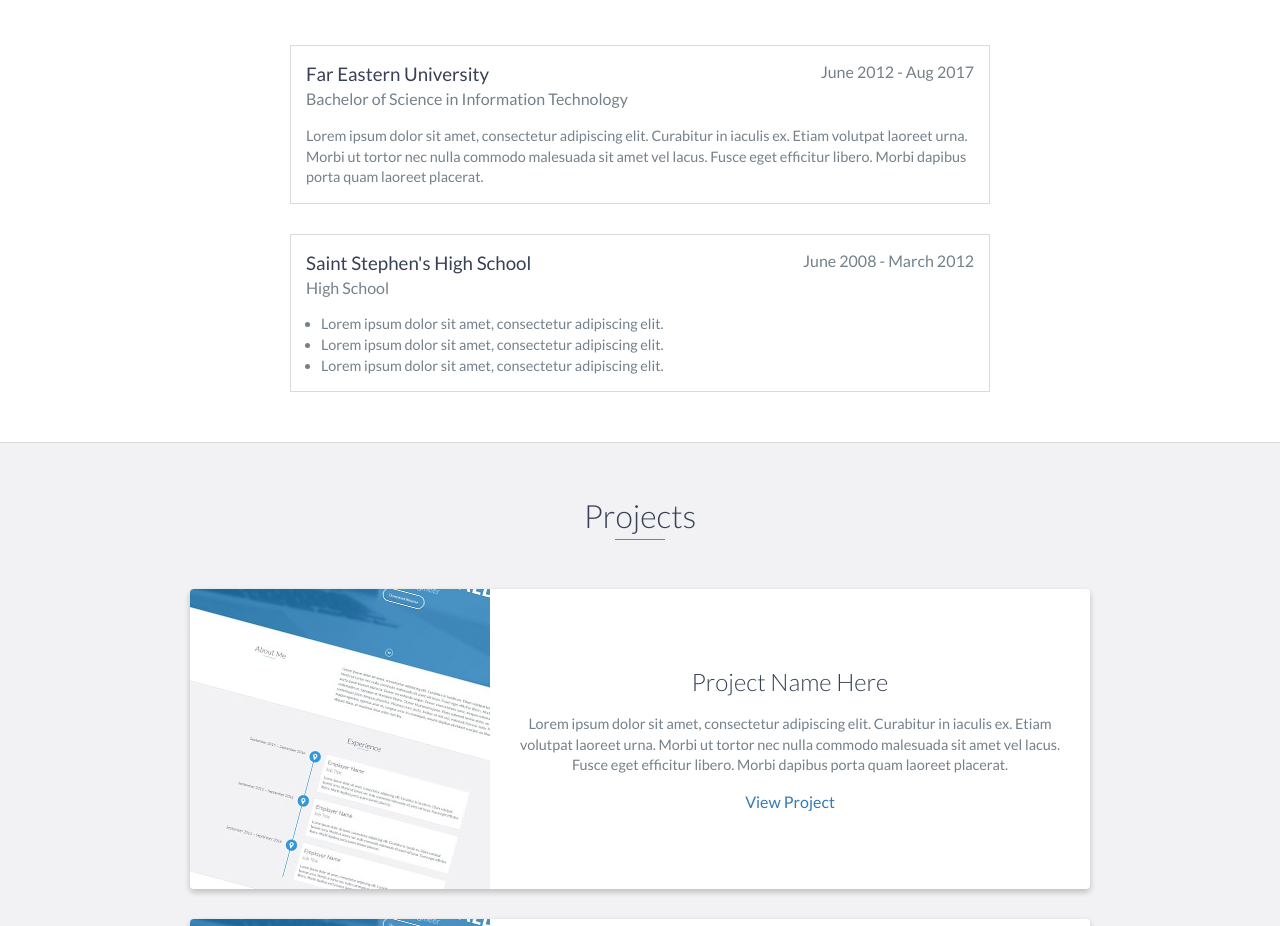
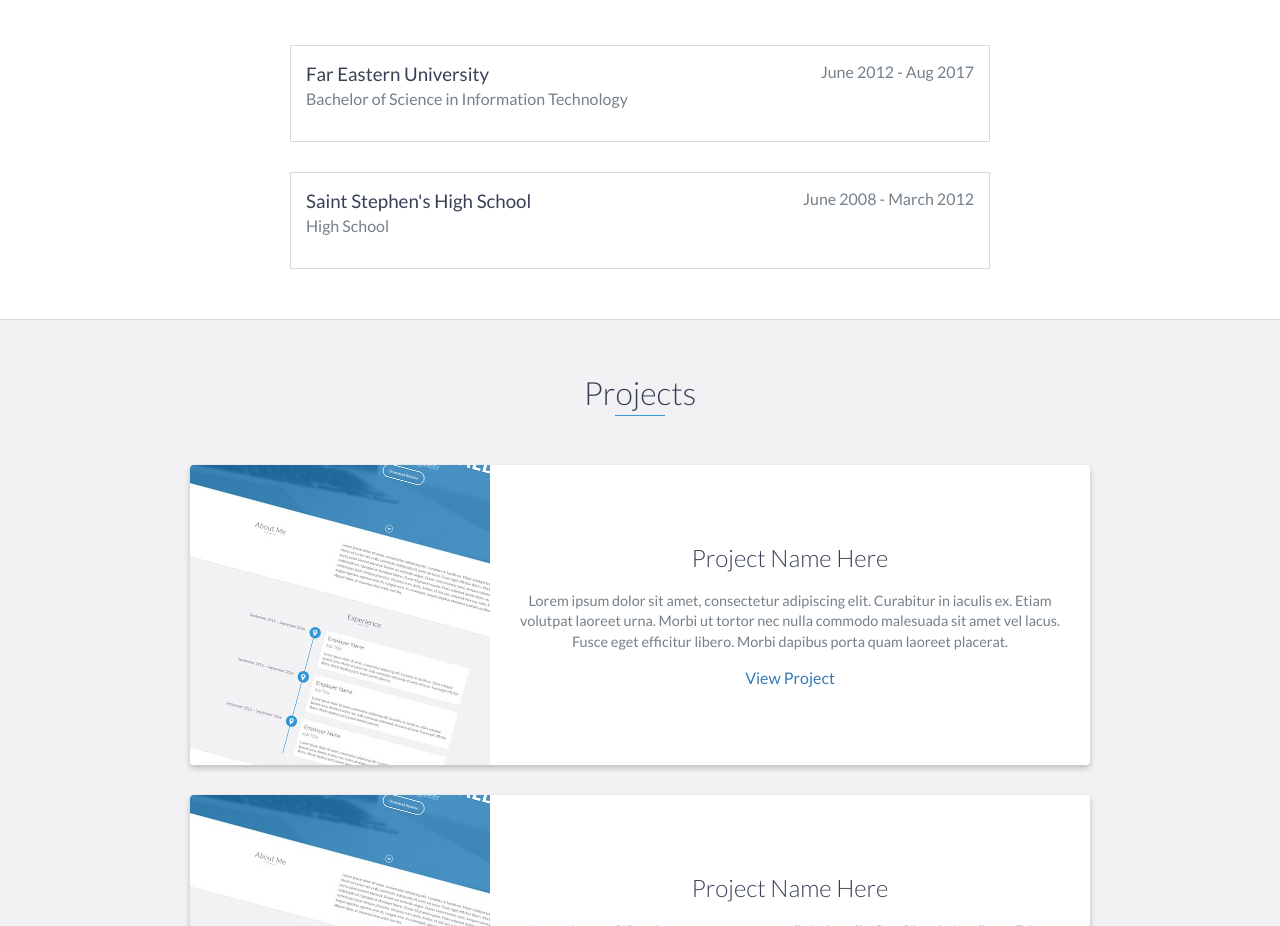
Before and after one commit to bluemegachan/JeChan, a website: page index.html in a window 1280 px wide. Shown: the part 2460-3386 px from the top of the page. Drawn offline with nearby package versions, Linux system fonts and the light colour scheme.

Commit message:
Update index.html

```diff
--- a/index.html
+++ b/index.html
@@ -143,9 +143,7 @@
             <h3>Far Eastern University</h3>
             <span class="education-date">June 2012 - Aug 2017</span>
             <h4>Bachelor of Science in Information Technology</h4>
-            <p>
-                Lorem ipsum dolor sit amet, consectetur adipiscing elit. Curabitur in iaculis ex. Etiam volutpat laoreet urna. Morbi ut tortor nec nulla commodo malesuada sit amet vel lacus. Fusce eget efficitur libero. Morbi dapibus porta quam laoreet placerat.
-            </p>
+
         </div>
         <!-- End .education-block -->
 
@@ -153,17 +151,7 @@
             <h3>Saint Stephen's High School</h3>
             <span class="education-date">June 2008 - March 2012</span>
             <h4>High School</h4>
-            <ul>
-                <li>
-                    Lorem ipsum dolor sit amet, consectetur adipiscing elit.
-                </li>
-                <li>
-                    Lorem ipsum dolor sit amet, consectetur adipiscing elit.
-                </li>
-                <li>
-                    Lorem ipsum dolor sit amet, consectetur adipiscing elit.
-                </li>
-            </ul>
+
         </div>
         <!-- End .education-block -->
     </div>
```
